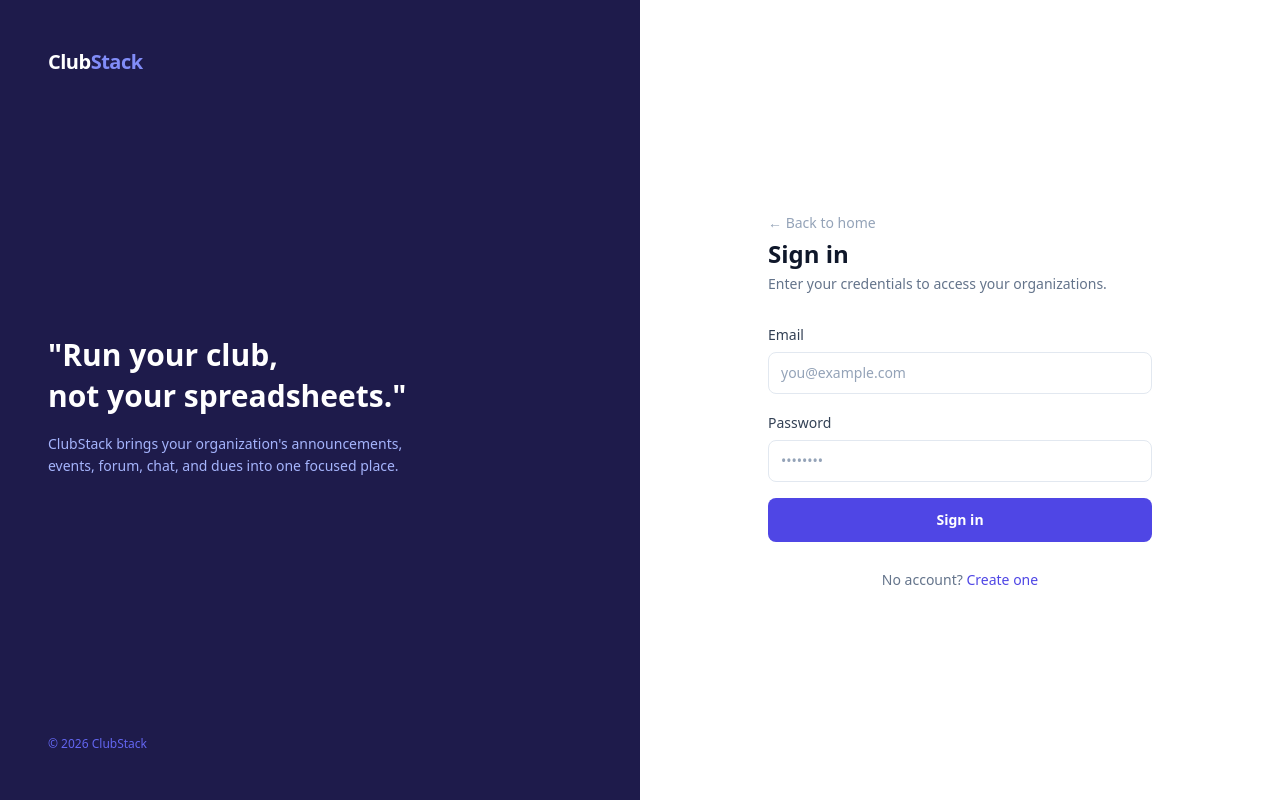
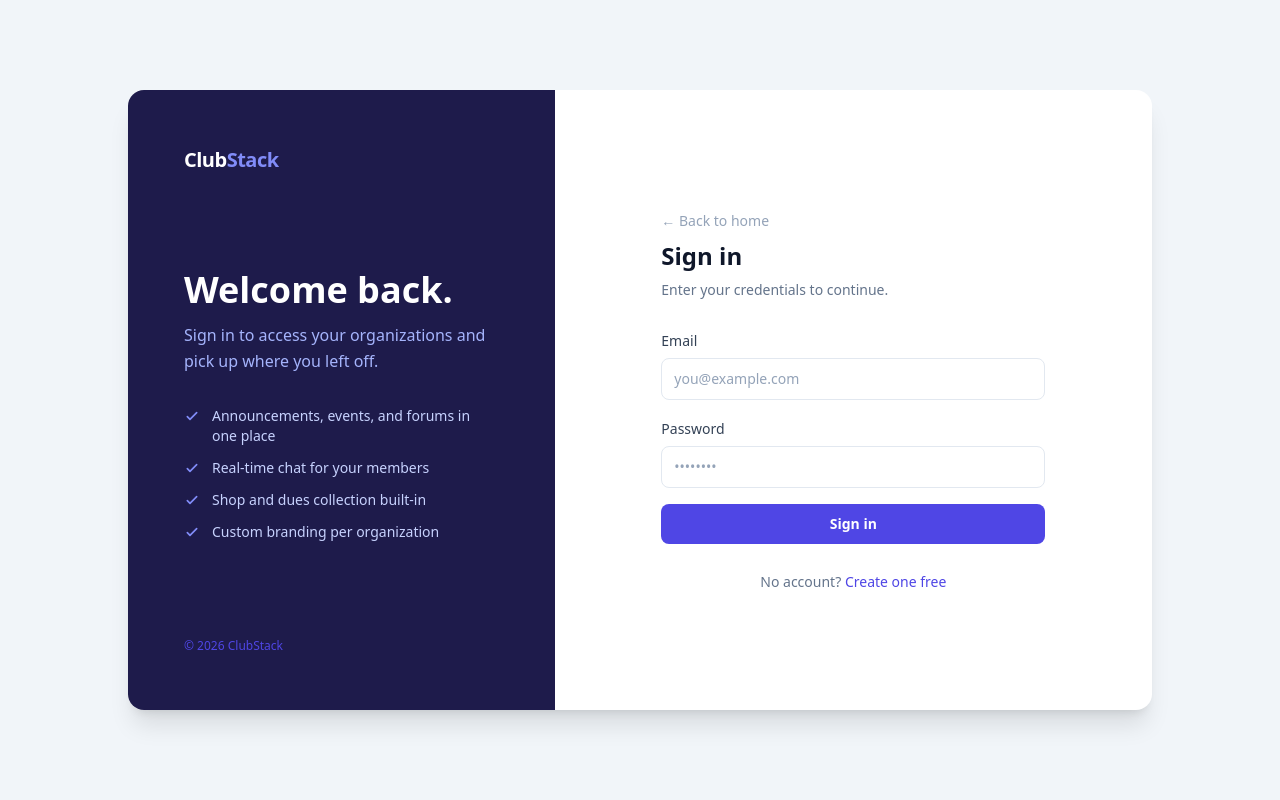
Before and after one commit to ChwaseH55/ClubStack, a React (Vite) app in the folder client/: page /login in a window 1280 px wide. Built offline with nearby package versions, Linux system fonts and the light colour scheme; no server answers; the HTML template or start-up script is replaced by a standard one.

Commit message:
polish: auth pages as centered card with feature bullets, scales on large screens

```diff
--- a/client/src/components/auth/Login.jsx
+++ b/client/src/components/auth/Login.jsx
@@ -2,6 +2,13 @@ import { useState } from 'react';
 import { Link, useNavigate } from 'react-router-dom';
 import { useAuth } from '../../context/AuthContext';
 import { useToast } from '../../context/ToastContext';
+
+const FEATURE_BULLETS = [
+  'Announcements, events, and forums in one place',
+  'Real-time chat for your members',
+  'Shop and dues collection built-in',
+  'Custom branding per organization',
+];
 
 export default function Login() {
   const [email, setEmail] = useState('');
@@ -22,32 +29,46 @@ export default function Login() {
   };
 
   return (
-    <div className="min-h-screen flex">
+    <div className="min-h-screen bg-slate-100 flex items-center justify-center p-4 lg:p-8">
+      <div className="w-full max-w-5xl flex bg-white rounded-2xl shadow-xl overflow-hidden min-h-[620px]">
+
         {/* Left branding panel */}
-      <div className="hidden lg:flex w-1/2 bg-indigo-950 flex-col justify-between p-12">
+        <div className="hidden lg:flex w-5/12 bg-indigo-950 flex-col justify-between p-10 xl:p-14">
           <Link to="/" className="font-bold text-xl text-white tracking-tight">
             Club<span className="text-indigo-400">Stack</span>
           </Link>
-        <div className="space-y-4">
-          <p className="text-3xl font-bold text-white leading-snug">
-            "Run your club,<br />not your spreadsheets."
-          </p>
-          <p className="text-indigo-300 text-sm leading-relaxed max-w-sm">
-            ClubStack brings your organization's announcements, events, forum, chat, and dues into one focused place.
+          <div className="space-y-8">
+            <div className="space-y-3">
+              <h2 className="text-3xl xl:text-4xl font-bold text-white leading-snug">
+                Welcome back.
+              </h2>
+              <p className="text-indigo-300 leading-relaxed">
+                Sign in to access your organizations and pick up where you left off.
               </p>
             </div>
-        <p className="text-indigo-500 text-xs">© {new Date().getFullYear()} ClubStack</p>
+            <ul className="space-y-3">
+              {FEATURE_BULLETS.map(b => (
+                <li key={b} className="flex items-start gap-3 text-sm text-indigo-200">
+                  <svg className="w-4 h-4 text-indigo-400 mt-0.5 shrink-0" fill="none" stroke="currentColor" viewBox="0 0 24 24">
+                    <path strokeLinecap="round" strokeLinejoin="round" strokeWidth={2.5} d="M5 13l4 4L19 7" />
+                  </svg>
+                  {b}
+                </li>
+              ))}
+            </ul>
+          </div>
+          <p className="text-indigo-600 text-xs">© {new Date().getFullYear()} ClubStack</p>
         </div>
 
         {/* Right form panel */}
-      <div className="flex-1 flex flex-col justify-center px-8 py-12 bg-white">
+        <div className="flex-1 flex flex-col justify-center px-8 py-12 xl:px-14">
           <div className="w-full max-w-sm mx-auto space-y-7">
-          <div className="space-y-1">
+            <div className="space-y-2">
               <Link to="/" className="text-sm text-slate-400 hover:text-slate-600 transition-colors">
                 ← Back to home
               </Link>
-            <h1 className="text-2xl font-bold text-slate-900 mt-4">Sign in</h1>
-            <p className="text-sm text-slate-500">Enter your credentials to access your organizations.</p>
+              <h1 className="text-2xl font-bold text-slate-900 mt-3">Sign in</h1>
+              <p className="text-sm text-slate-500">Enter your credentials to continue.</p>
             </div>
 
             <form onSubmit={handleSubmit} className="space-y-4">
@@ -73,7 +94,7 @@ export default function Login() {
                   className="input"
                 />
               </div>
-            <button type="submit" disabled={loading} className="btn-primary w-full py-3">
+              <button type="submit" disabled={loading} className="btn-primary w-full py-2.5 mt-1">
                 {loading ? 'Signing in…' : 'Sign in'}
               </button>
             </form>
@@ -81,11 +102,13 @@ export default function Login() {
             <p className="text-sm text-center text-slate-500">
               No account?{' '}
               <Link to="/register" className="text-indigo-600 font-medium hover:underline">
-              Create one
+                Create one free
               </Link>
             </p>
           </div>
         </div>
+
+      </div>
     </div>
   );
 }
--- a/client/src/components/auth/Register.jsx
+++ b/client/src/components/auth/Register.jsx
@@ -2,6 +2,13 @@ import { useState } from 'react';
 import { Link, useNavigate } from 'react-router-dom';
 import { useAuth } from '../../context/AuthContext';
 import { useToast } from '../../context/ToastContext';
+
+const FEATURE_BULLETS = [
+  'Set up your org in under two minutes',
+  'Invite members with a single link',
+  'Enable only the features you need',
+  'Custom branding at no extra cost',
+];
 
 export default function Register() {
   const [name, setName] = useState('');
@@ -23,32 +30,46 @@ export default function Register() {
   };
 
   return (
-    <div className="min-h-screen flex">
+    <div className="min-h-screen bg-slate-100 flex items-center justify-center p-4 lg:p-8">
+      <div className="w-full max-w-5xl flex bg-white rounded-2xl shadow-xl overflow-hidden min-h-[680px]">
+
         {/* Left branding panel */}
-      <div className="hidden lg:flex w-1/2 bg-indigo-950 flex-col justify-between p-12">
+        <div className="hidden lg:flex w-5/12 bg-indigo-950 flex-col justify-between p-10 xl:p-14">
           <Link to="/" className="font-bold text-xl text-white tracking-tight">
             Club<span className="text-indigo-400">Stack</span>
           </Link>
-        <div className="space-y-4">
-          <p className="text-3xl font-bold text-white leading-snug">
+          <div className="space-y-8">
+            <div className="space-y-3">
+              <h2 className="text-3xl xl:text-4xl font-bold text-white leading-snug">
                 Your club deserves<br />better tooling.
-          </p>
-          <p className="text-indigo-300 text-sm leading-relaxed max-w-sm">
-            Set up your organization in minutes. Invite members, enable the features you need, and start managing — no spreadsheets required.
+              </h2>
+              <p className="text-indigo-300 leading-relaxed">
+                Create your free account and have your organization up and running in minutes.
               </p>
             </div>
-        <p className="text-indigo-500 text-xs">© {new Date().getFullYear()} ClubStack</p>
+            <ul className="space-y-3">
+              {FEATURE_BULLETS.map(b => (
+                <li key={b} className="flex items-start gap-3 text-sm text-indigo-200">
+                  <svg className="w-4 h-4 text-indigo-400 mt-0.5 shrink-0" fill="none" stroke="currentColor" viewBox="0 0 24 24">
+                    <path strokeLinecap="round" strokeLinejoin="round" strokeWidth={2.5} d="M5 13l4 4L19 7" />
+                  </svg>
+                  {b}
+                </li>
+              ))}
+            </ul>
+          </div>
+          <p className="text-indigo-600 text-xs">© {new Date().getFullYear()} ClubStack</p>
         </div>
 
         {/* Right form panel */}
-      <div className="flex-1 flex flex-col justify-center px-8 py-12 bg-white">
+        <div className="flex-1 flex flex-col justify-center px-8 py-12 xl:px-14">
           <div className="w-full max-w-sm mx-auto space-y-7">
-          <div className="space-y-1">
+            <div className="space-y-2">
               <Link to="/" className="text-sm text-slate-400 hover:text-slate-600 transition-colors">
                 ← Back to home
               </Link>
-            <h1 className="text-2xl font-bold text-slate-900 mt-4">Create account</h1>
-            <p className="text-sm text-slate-500">Get started — it's free.</p>
+              <h1 className="text-2xl font-bold text-slate-900 mt-3">Create account</h1>
+              <p className="text-sm text-slate-500">Free to start. No credit card required.</p>
             </div>
 
             <form onSubmit={handleSubmit} className="space-y-4">
@@ -85,7 +106,7 @@ export default function Register() {
                   className="input"
                 />
               </div>
-            <button type="submit" disabled={loading} className="btn-primary w-full py-3">
+              <button type="submit" disabled={loading} className="btn-primary w-full py-2.5 mt-1">
                 {loading ? 'Creating account…' : 'Create account'}
               </button>
             </form>
@@ -98,6 +119,8 @@ export default function Register() {
             </p>
           </div>
         </div>
+
+      </div>
     </div>
   );
 }
```
Lines whose indentation alone changed are shown as unchanged.
